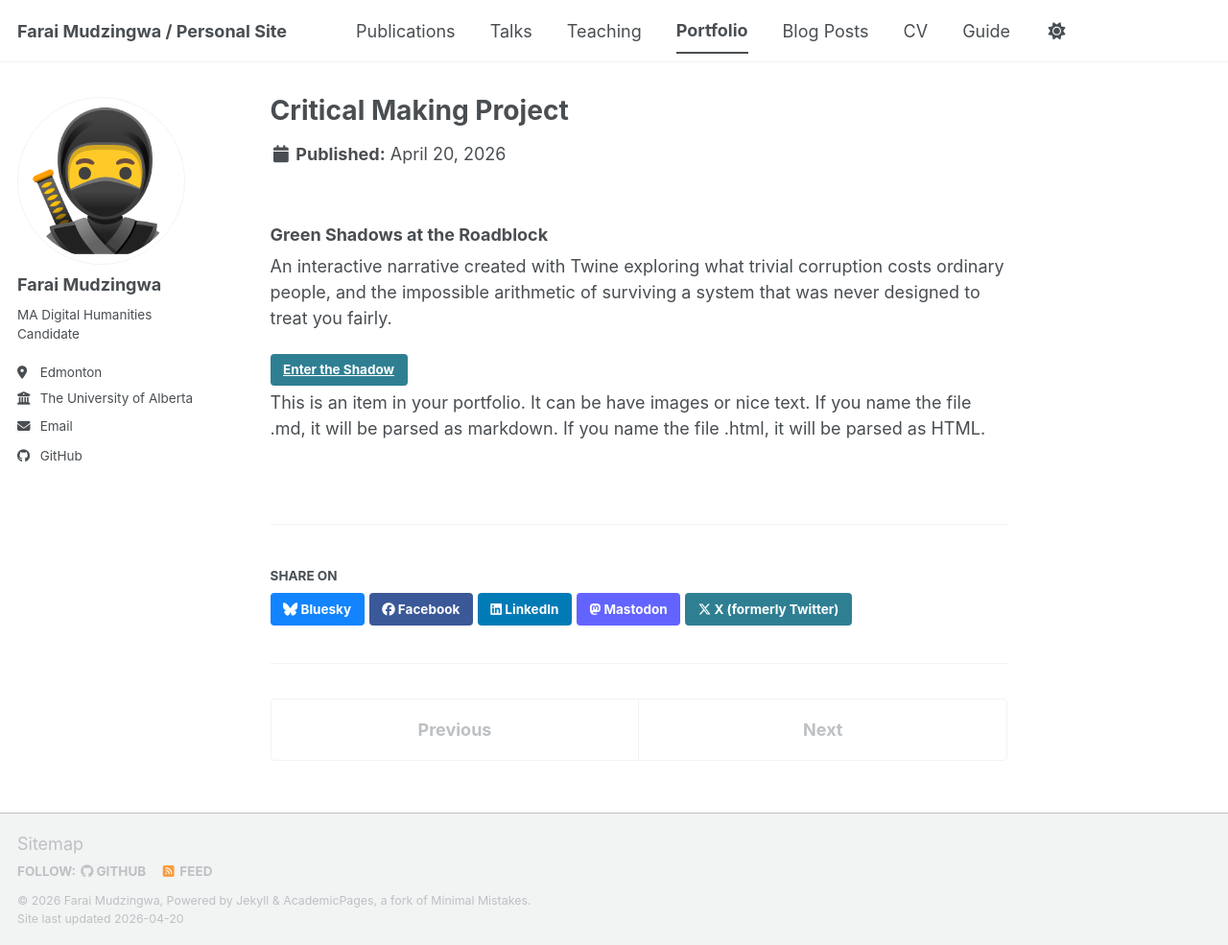
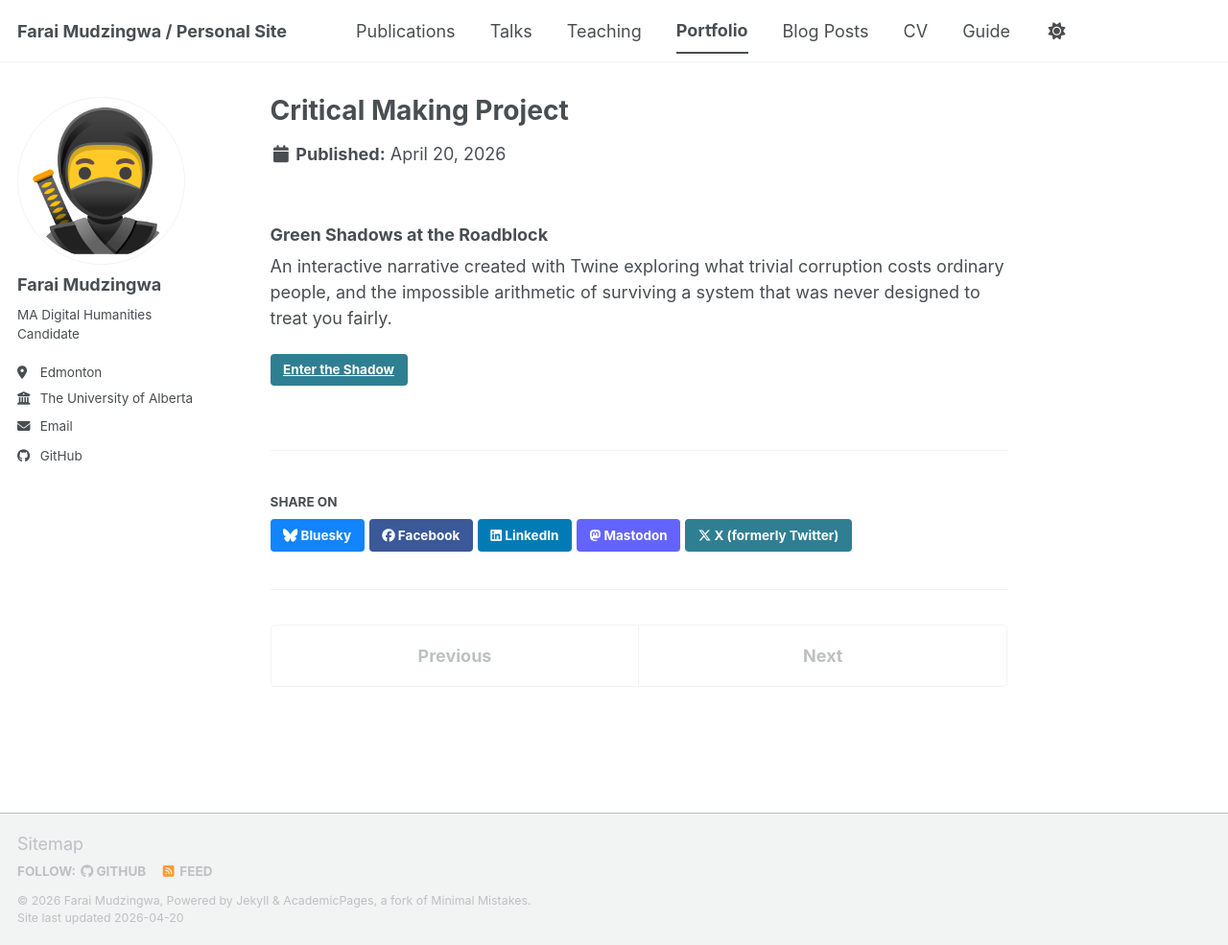
Before and after one commit to farai263/me, a Jekyll site: the page built from _portfolio/portfolio-1.md, in a window 1280 px wide and 985 px high. Shown: the whole window at 96% size. Built offline with Jekyll 4.4.1, drawn with Linux system fonts in a browser that asks for light colours; a script bundle is joined from its source files by our own code; library files that are not in the unit come from our copies.

Commit message:
Update portfolio-1.md

```diff
--- a/_portfolio/portfolio-1.md
+++ b/_portfolio/portfolio-1.md
@@ -11,4 +11,4 @@
 </div>
 
 
-This is an item in your portfolio. It can be have images or nice text. If you name the file .md, it will be parsed as markdown. If you name the file .html, it will be parsed as HTML.
+<!-- This is an item in your portfolio. It can be have images or nice text. If you name the file .md, it will be parsed as markdown. If you name the file .html, it will be parsed as HTML. -->
```
